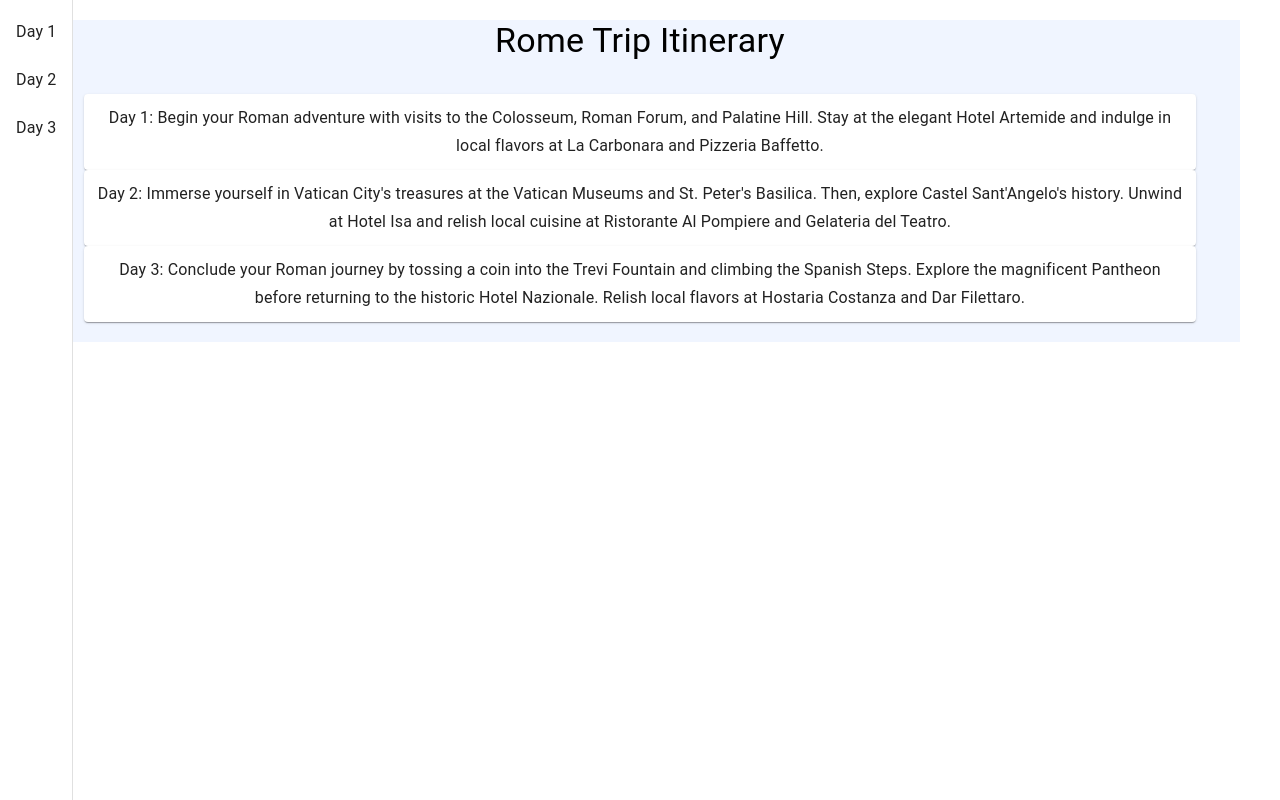
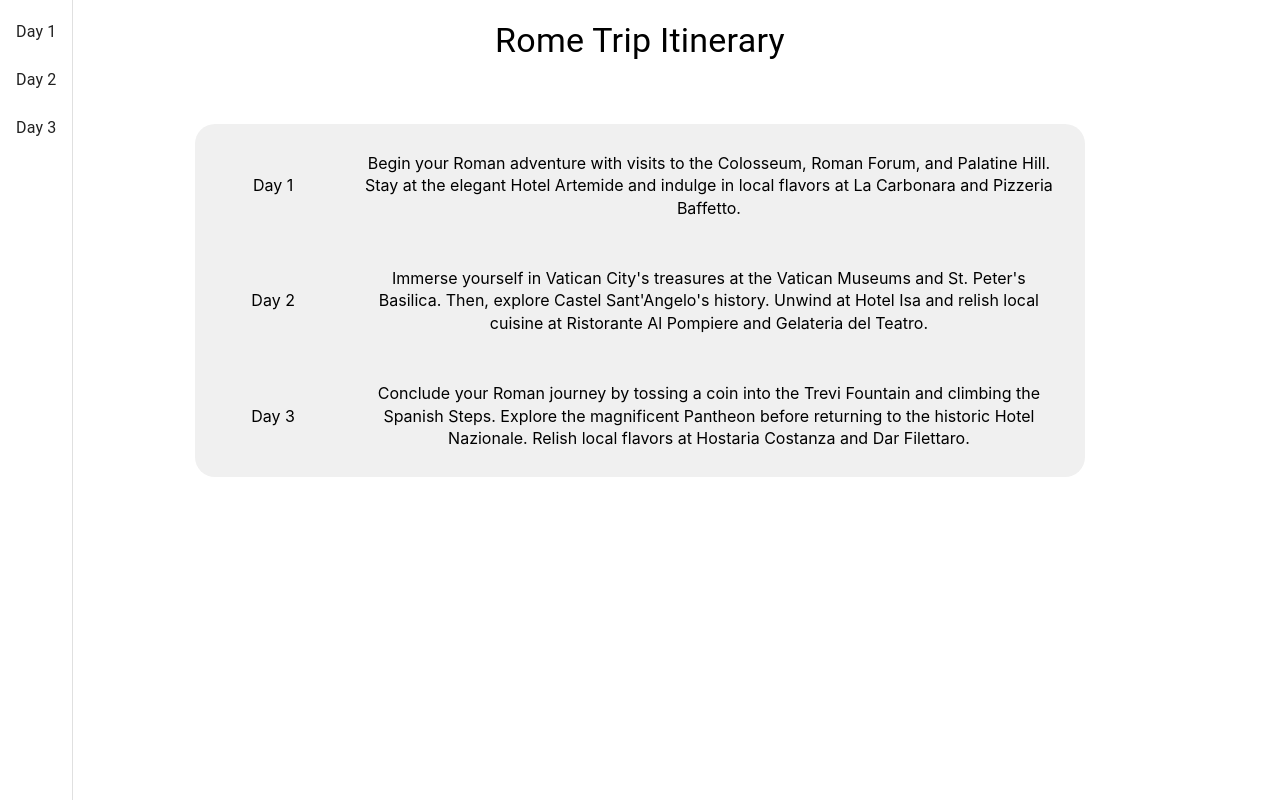
Before and after one commit to barashken/WHTT, a React (Create React App) app in the folder client/: page /show-trip in a window 1280 px wide. Built offline with nearby package versions, Linux system fonts and the light colour scheme; no server answers.

Commit message:
improve the show trip list

```diff
--- a/client/src/components/TripSummery/TripSummery.css
+++ b/client/src/components/TripSummery/TripSummery.css
@@ -1,7 +1,6 @@
 .trip-summary-container {
   text-align: center;
   margin-top: 20px;
-  background-color: #f0f5ff; /* Blue background */
 }
 
 .trip-summary-paper {
@@ -123,3 +122,41 @@
   padding: 20px;
   gap: 20px;
 }
+
+.trip-summary-table {
+  margin-top: 30px;
+  text-align: center; /* Center the table */
+}
+
+.trip-summary-table table {
+  width: 80%; /* Adjust the table width as needed */
+  margin: 0 auto; /* Center the table */
+  border-collapse: separate; /* Separate borders for cells */
+  border-spacing: 8px; /* Add spacing between cells */
+  background-color: #f0f0f0; /* Light background color */
+  border-radius: 20px; /* Rounded corners */
+}
+
+.trip-summary-table td {
+  padding: 20px;
+  line-height: 1.4; /* Adjust the line height */
+  border-radius: 10px; /* Rounded corners for cells */
+}
+
+.trip-summary-table td:first-child {
+  width: 15%; /* Adjust the day column width */
+  padding-left: 30px; /* Add some padding to the left of the day cell */
+}
+
+.trip-summary-table tr {
+  cursor: pointer;
+  transition: background-color 0.3s ease-in-out;
+}
+
+.trip-summary-table tr:hover {
+  background-color: #e0e0e0;
+}
+
+.trip-summary-table .selected {
+  background-color: #d3d3d3;
+}
--- a/client/src/components/TripSummery/TripSummery.js
+++ b/client/src/components/TripSummery/TripSummery.js
@@ -1,5 +1,5 @@
 import React, { useState } from 'react';
-import { Typography, Container, Drawer, List, ListItem, ListItemText, Divider, Box, Paper } from '@mui/material';
+import { Typography, Container, Drawer, List, ListItem, ListItemText, Box, Paper } from '@mui/material';
 import DayDetails from '../DayDetails'; // Assuming you have this component
 import './TripSummery.css';
 import tripData from '../TripData';
@@ -40,19 +40,23 @@
       </Drawer>
 
       <Box className="day-details">
-        <div className="days-list">
+        <div className="trip-summary-table">
+          <table>
+            <tbody>
               {tripData.map((day, index) => (
-            <Paper
+                <tr
                   key={index}
                   className={`day-summary ${selectedDay === index ? 'selected' : ''}`}
                   onClick={() => handleDayClick(index)}
                 >
-              <Typography variant="subtitle1">
-                Day {index + 1}: {day.summary}
-              </Typography>
-            </Paper>
+                  <td>Day {index + 1}</td>
+                  <td>{day.summary}</td>
+                </tr>
               ))}
+            </tbody>
+          </table>
         </div>
+      </Box>
 
       {selectedDay !== null && (
         <div className="day-details-overlay">
@@ -69,7 +73,6 @@
           </div>
         </div>
       )}
-      </Box>
     </Container>
   );
 };
```
Lines whose indentation alone changed are shown as unchanged.
